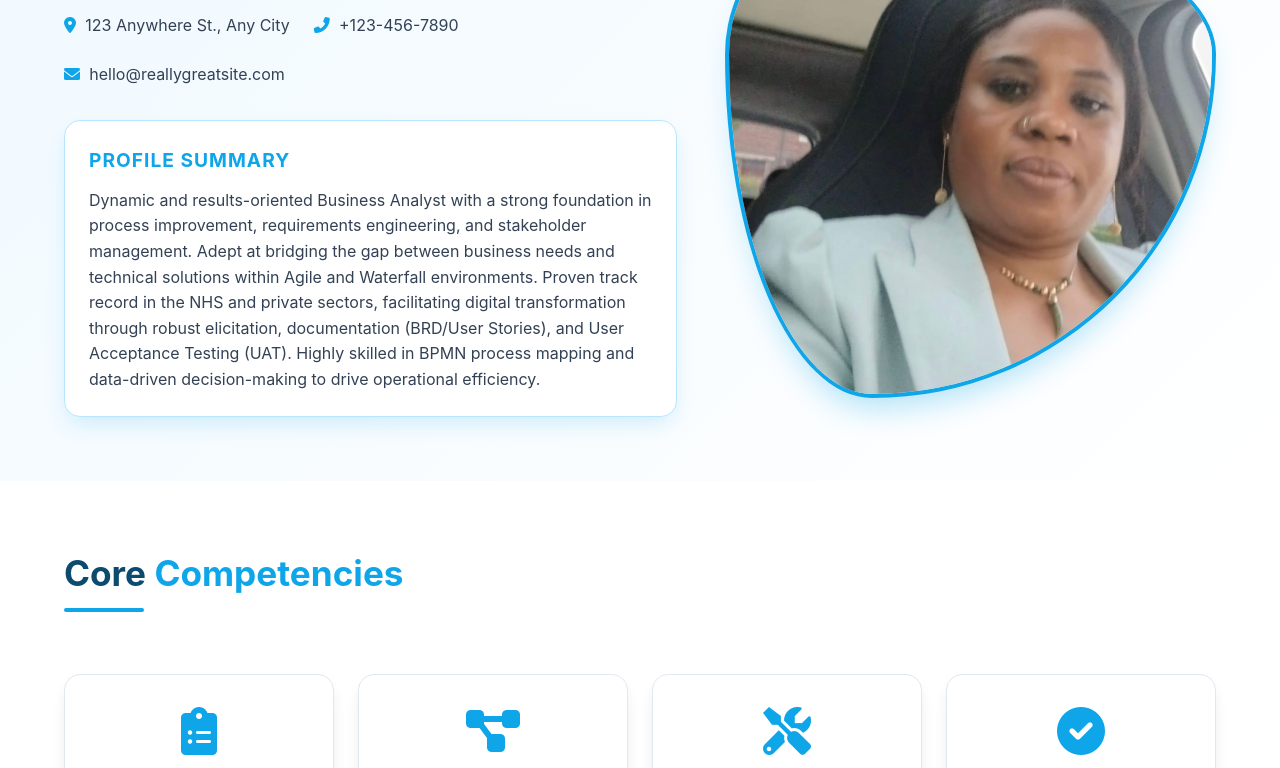
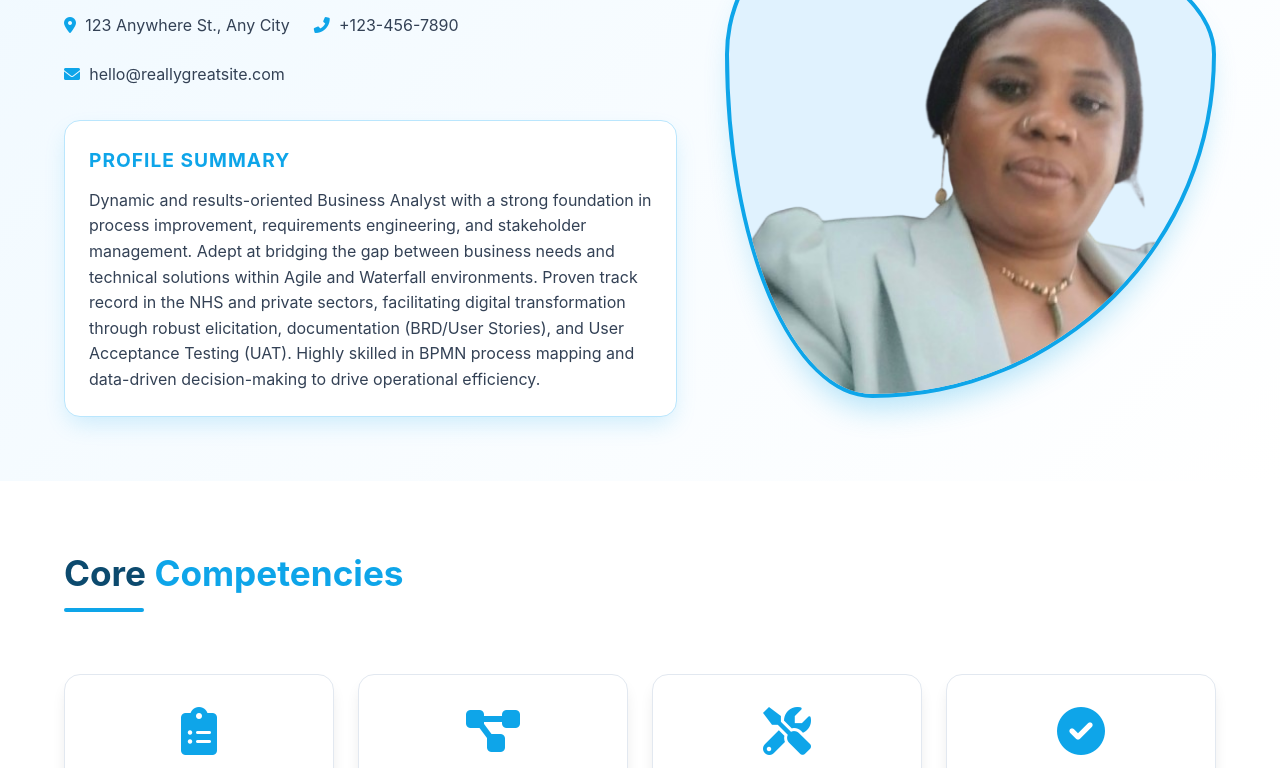
Before and after one commit to Cyberrpanda/Bolaji-Babalola, a plain HTML site: page index.html in a window 1280 px wide. Shown: the part 247-1015 px from the top of the page. Drawn offline with Linux system fonts and the light colour scheme.

Commit message:
removed background from hero image

```diff
--- a/index.html
+++ b/index.html
@@ -45,7 +45,7 @@
         </div>
         <div class="hero-image">
             <div class="image-placeholder">
-                <img src="./profile.jpeg" alt="Bolaji Babalola">
+                <img src="./profile.png" alt="Bolaji Babalola">
             </div>
         </div>
       </div>
```
Also changed, not shown: profile.jpeg (deleted), profile.png (added), 1 other file.
